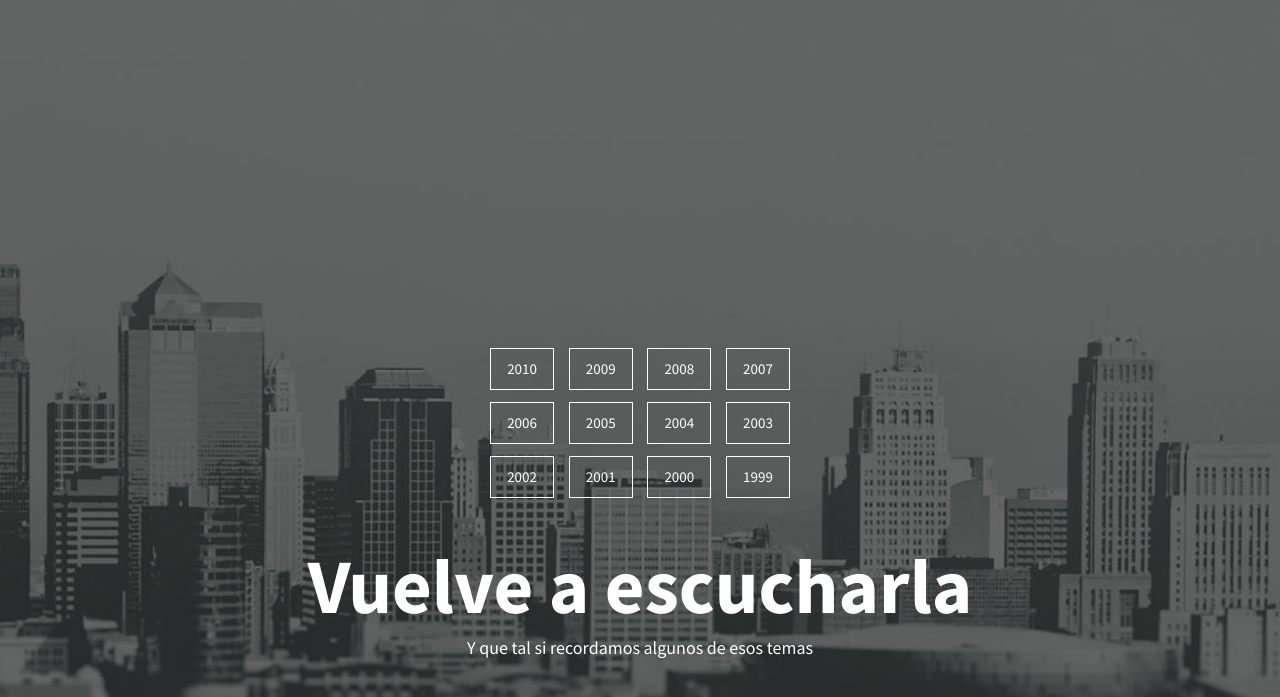
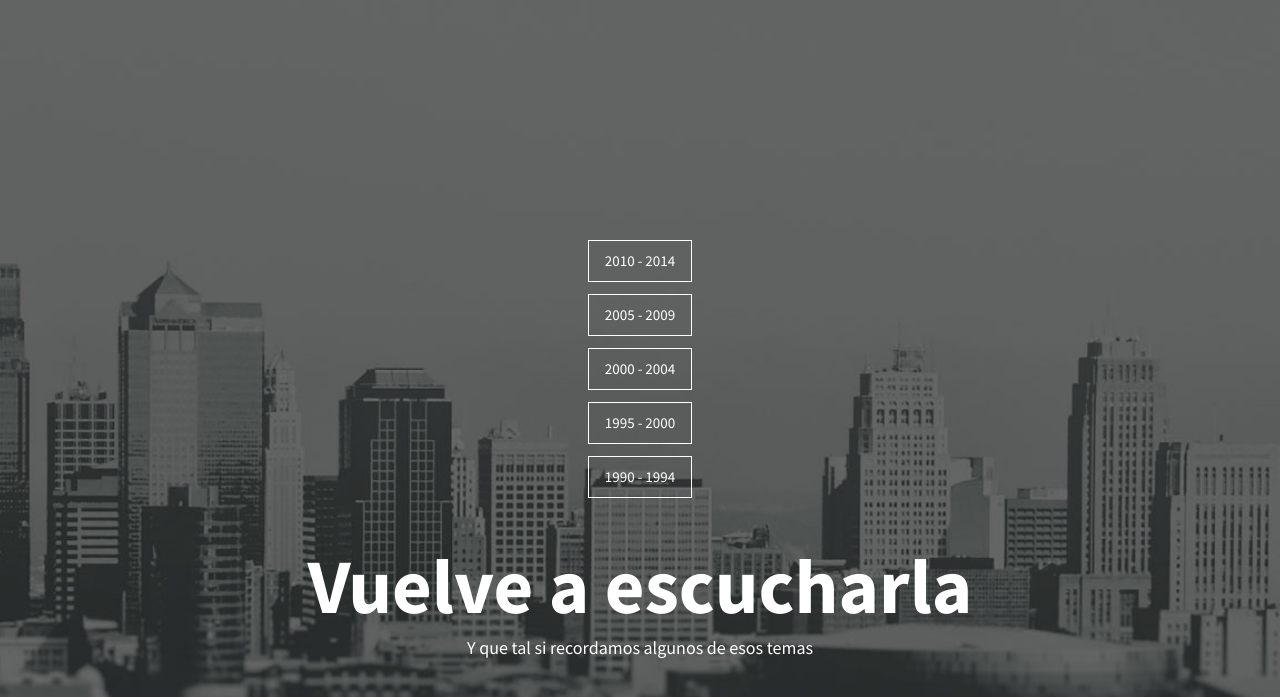
Before and after one commit to caroso1222/larocola, a Python web app: template songs/templates/index.html in a window 1280 px wide. Shown: the part 483-1180 px from the top of the page. Run offline with Jinja, Linux system fonts and the light colour scheme; the template is opened without the code that fills it, so the values that code supplies are empty.

Commit message:
Add years interval

```diff
--- a/songs/templates/index.html
+++ b/songs/templates/index.html
@@ -21,7 +21,7 @@
     <link href="{{STATIC_URL}}font-awesome/css/font-awesome.min.css" rel="stylesheet" type="text/css">
     <link href="http://fonts.googleapis.com/css?family=Source+Sans+Pro:300,400,700,300italic,400italic,700italic" rel="stylesheet" type="text/css">
 
-    <script>
+    <!--script>
           (function(i,s,o,g,r,a,m){i['GoogleAnalyticsObject']=r;i[r]=i[r]||function(){
           (i[r].q=i[r].q||[]).push(arguments)},i[r].l=1*new Date();a=s.createElement(o),
           m=s.getElementsByTagName(o)[0];a.async=1;a.src=g;m.parentNode.insertBefore(a,m)
@@ -29,7 +29,7 @@
 
           ga('create', 'UA-58505326-2', 'auto');
           ga('send', 'pageview');
-    </script>
+    </script-->
 
   </head>
 
@@ -43,22 +43,19 @@
             <div class="container">
                 <div class = "row" id = "margen">
                     <div class ="row">
-                        <a href="/year/2010" class="btn btn-lg btn-light" id = "btn_year">2010</a>
-                        <a href="/year/2009" class="btn btn-lg btn-light" id = "btn_year">2009</a>
-                        <a href="/year/2008" class="btn btn-lg btn-light" id = "btn_year">2008</a>
-                        <a href="/year/2007" class="btn btn-lg btn-light" id = "btn_year">2007</a>
+                        <a href="/year/2010a2014" class="btn btn-lg btn-light" id = "btn_year">2010 - 2014</a>
                     </div>
                     <div class ="row">
-                        <a href="/year/2006" class="btn btn-lg btn-light" id = "btn_year">2006</a>
-                        <a href="/year/2005" class="btn btn-lg btn-light" id = "btn_year">2005</a>
-                        <a href="/year/2004" class="btn btn-lg btn-light" id = "btn_year">2004</a>
-                        <a href="/year/2003" class="btn btn-lg btn-light" id = "btn_year">2003</a>
+                        <a href="/year/2005a2009" class="btn btn-lg btn-light" id = "btn_year">2005 - 2009</a>
                     </div>
                     <div class ="row" >
-                        <a href="/year/2002" class="btn btn-lg btn-light" id = "btn_year">2002</a>
-                        <a href="/year/2001" class="btn btn-lg btn-light" id = "btn_year">2001</a>
-                        <a href="/year/2000" class="btn btn-lg btn-light" id = "btn_year">2000</a>
-                        <a href="/year/1999" class="btn btn-lg btn-light" id = "btn_year">1999</a>
+                        <a href="/year/2000a2004" class="btn btn-lg btn-light" id = "btn_year">2000 - 2004</a>
+                    </div>
+                    <div class ="row" >
+                        <a href="/year/1995a2000" class="btn btn-lg btn-light" id = "btn_year">1995 - 2000</a>
+                    </div>
+                    <div class ="row" >
+                        <a href="/year/1990a1994" class="btn btn-lg btn-light" id = "btn_year">1990 - 1994</a>
                     </div>
                 </div>
             </div>
--- a/songs/urls.py
+++ b/songs/urls.py
@@ -7,6 +7,6 @@ urlpatterns = patterns('',
     # url(r'^$', 'larocola.views.home', name='home'),
     # url(r'^blog/', include('blog.urls')),
 
-    url(r'^(?P<year>\d+)/$',views.videos, name = 'videos'),
+    url(r'^(?P<year>\w+)/$',views.videos, name = 'videos'),
     url(r'^$', views.index, name = 'index'),
 )
```
Also changed, not shown: songs/templates/year.html (+4 -4 lines), songs/views.py (+5 -2 lines).
